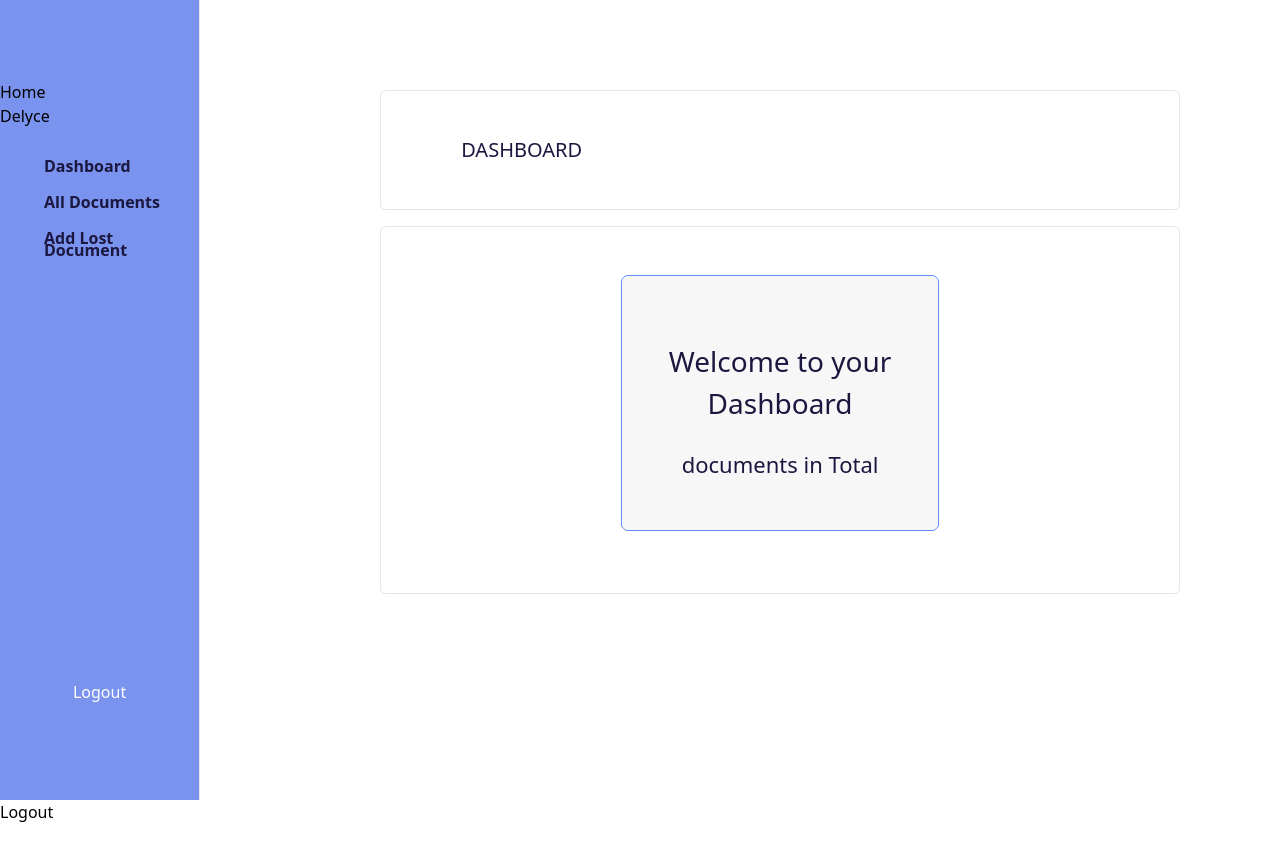
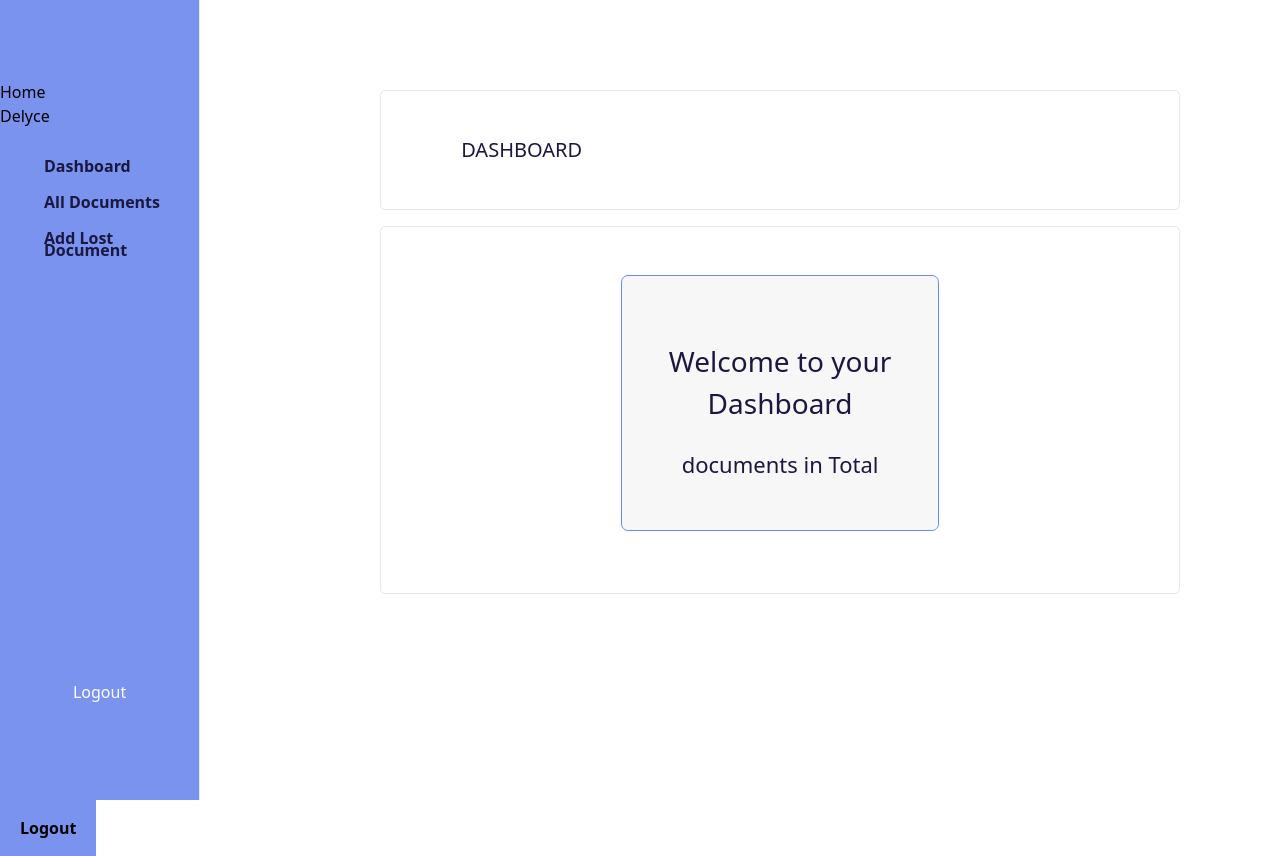
Before and after one commit to Delyc/easy-searc, a Next.js app: page /admin in a window 1280 px wide. Before the commit the page ends 824 px from the top, so only its background shows below. Built offline with nearby package versions, Linux system fonts and the light colour scheme; no server answers; sample sign-in values are in the browser's storage.

Commit message:
Refactor: Cleanup and removing unneccessary spaces and comments

```diff
--- a/src/components/sections/admin/Landing.tsx
+++ b/src/components/sections/admin/Landing.tsx
@@ -1,49 +1,26 @@
-
 import { useDispatch, useSelector } from "react-redux";
-import { useGetDetailsQuery } from "@/services/admin/authService";
-import { logout, setCredentials } from "@/redux/reducers/authSlice";
+import { logout } from "@/redux/reducers/authSlice";
 import withAuth from "@/components/helpers/withAuth";
 import AdminSidenav from "@/components/admin/adminWrapper/AdminSidenav";
-import Navbar from "@/components/layouts/Navbar";
-import AdminLayout from "@/components/admin/adminWrapper/AdminLayout";
-import Footer from "@/components/layouts/Footer";
 import { useFetchDocsQuery } from "@/services/admin/addDocSlice";
+import Button from "@/components/ui/Button";
+
 const Landing = () => {
 
-  const { data, isLoading, isError } = useFetchDocsQuery()
-  console.log(data ?.data.allDocs.length)
+  const { data } = useFetchDocsQuery()
+  const { userInfo } = useSelector((state: any) => state.auth)
+  const dispatch = useDispatch()
 
-
-    const { test } = useSelector((state: any) => state.orgFetchDocsSlice)
-    const { userInfo } = useSelector((state: any) => state.auth)
-    console.log("userinfo",userInfo)
-    console.log("test", test)
-  const dispatch = useDispatch()
   return (
     <>
-
-
-        {/* {userInfo ? (
-            <button className='button' onClick={() => dispatch(logout())}>
-              Logout
-            </button>
-
-        ) : (
-            <button>Login</button>
-        )} */}
-
       <section className=" flex gap-20">
         <AdminSidenav />
-
         <div className="flex flex-col  w-full  items-center">
-
-
           <div className="mt-[90px] w-4/5  border py-11 rounded-[5px]">
             <h4 className="text-[20px] pl-[4em] text-[#1b173f] font-medium">
               DASHBOARD
             </h4>
           </div>
-
           <div className="mt-4 w-4/5 border h-[23em] rounded-[5px]">
             <div className="bg-[#F7F7F8] border border-[#638AFF] my-[3em] mx-[15em] h-[16em] rounded-[7px] text-center">
               <div className="my-[4em]">
@@ -56,21 +33,9 @@ const Landing = () => {
               </div>
             </div>
           </div>
-
         </div>
-
       </section>
-
-
-
-
-{/* <Footer /> */}
-
-
-<button className='button' onClick={() => dispatch(logout())}>
-              Logout
-            </button>
-
+      <Button text="Logout" handleClick={() => dispatch(logout())} />
     </>
   );
 }
```
Lines whose indentation alone changed are shown as unchanged.
